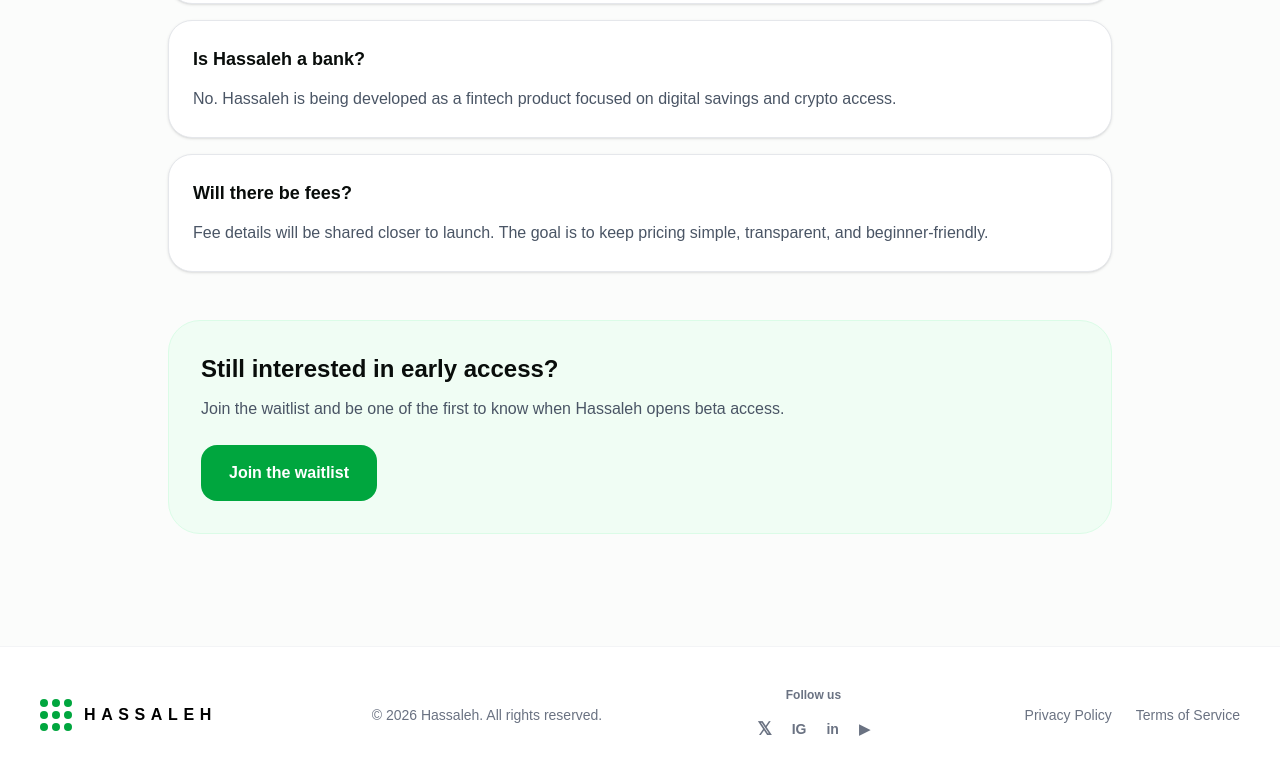
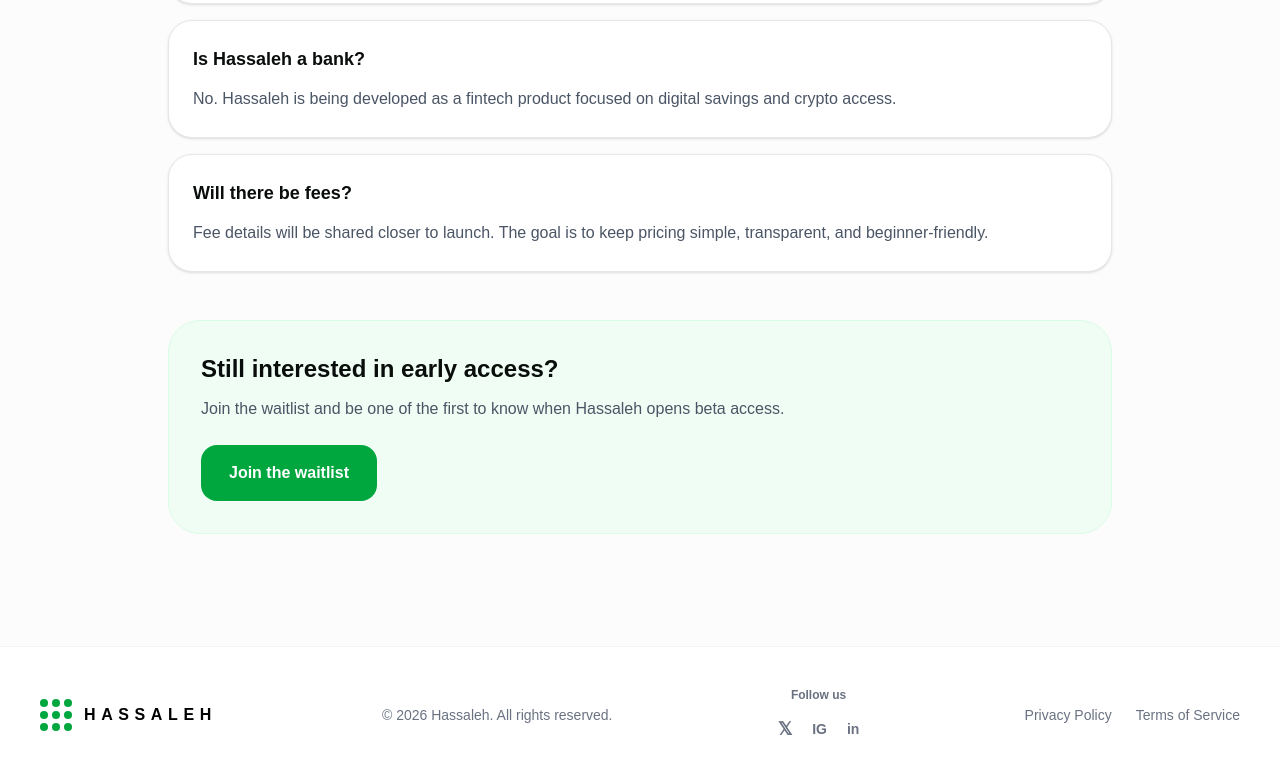
Before and after one commit to XxKaramxX/hassaleh-waitlist, a Next.js app: page /faq in a window 1280 px wide. Shown: the part 987-1760 px from the top of the page. Built offline with nearby package versions, Linux system fonts and the light colour scheme.

Commit message:
updated footer

```diff
--- a/app/layout.tsx
+++ b/app/layout.tsx
@@ -1,6 +1,7 @@
 import type { Metadata } from "next";
 import "./globals.css";
 import SiteFooter from "@/components/SiteFooter";
+import { Analytics } from "@vercel/analytics/next";
 
 export const metadata: Metadata = {
   title: "Hassaleh",
@@ -17,6 +18,7 @@
       <body>
         {children}
         <SiteFooter />
+        <Analytics />
       </body>
     </html>
   );
--- a/components/SiteFooter.tsx
+++ b/components/SiteFooter.tsx
@@ -32,6 +32,7 @@
             <a
               href="#"
               className="text-lg font-semibold transition hover:text-black"
+              aria-label="X"
             >
               𝕏
             </a>
@@ -39,6 +40,7 @@
             <a
               href="#"
               className="text-sm font-semibold transition hover:text-green-600"
+              aria-label="Instagram"
             >
               IG
             </a>
@@ -46,15 +48,9 @@
             <a
               href="#"
               className="text-sm font-semibold transition hover:text-green-600"
+              aria-label="LinkedIn"
             >
               in
-            </a>
-
-            <a
-              href="#"
-              className="text-sm font-semibold transition hover:text-green-600"
-            >
-              ▶
             </a>
           </div>
         </div>
```
